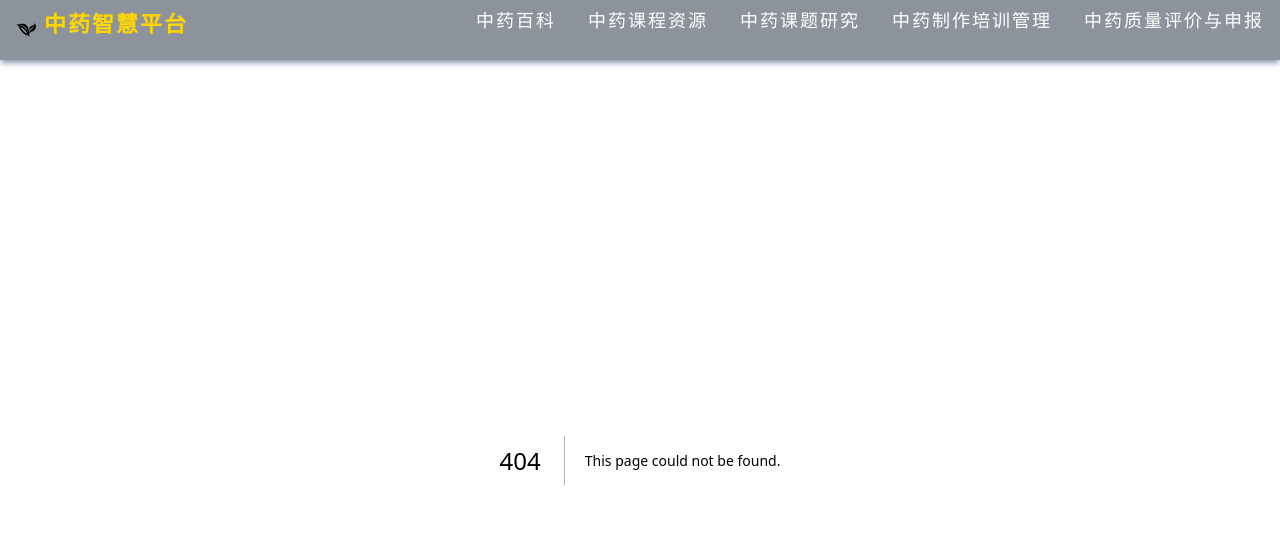
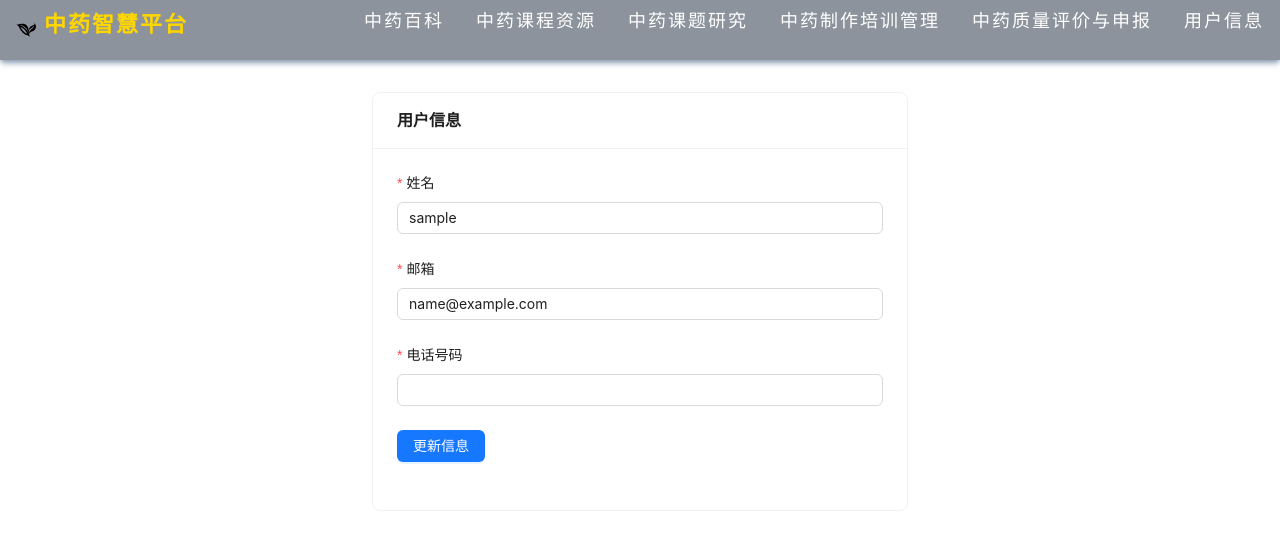
Before and after one commit to software-engineer-group-oasis/chinese-medicine, a Next.js app: page /main/user in a window 1280 px wide. Before the commit this address had no page. Shown: the top 550 px of the page. Built offline with nearby package versions, Linux system fonts and the light colour scheme; sample sign-in values are in the browser's storage.

Commit message:
添加用户信息页面

```diff
--- a/src/app/layout.tsx
+++ b/src/app/layout.tsx
@@ -1,18 +1,25 @@
-import type { Metadata } from "next";
+"use client"
+//import type { Metadata } from "next";
 import "./globals.css";
-import React from "react";
+import React, {useEffect} from "react";
 import Navbar, { NAVBAR_HEIGHT } from "@/components/Navbar";
+import UseAuthStore from "@/store/useAuthStore";
 
-export const metadata: Metadata = {
-  title: "Create Next App",
-  description: "Generated by create next app",
-};
+// export const metadata: Metadata = {
+//   title: "Create Next App",
+//   description: "Generated by create next app",
+// };
 
 export default function RootLayout({
   children,
 }: Readonly<{
   children: React.ReactNode;
 }>) {
+  // @ts-ignore
+  const {initializeAuth} = UseAuthStore();
+  useEffect(() => {
+    initializeAuth();
+  }, []);
   return (
     <html lang="en">
       <body>
--- a/src/app/login/page.tsx
+++ b/src/app/login/page.tsx
@@ -4,12 +4,21 @@ import Login from '@/components/Login';
 import useAuthStore from "@/store/useAuthStore";
 import {toast, Toaster} from "react-hot-toast";
 import {useRouter} from "next/navigation";
+import {useEffect} from "react";
 
 export default function LoginPage() {
     const router = useRouter()
     //@ts-ignore
-    const { login } = useAuthStore();
+    const { login, isLoggedIn, initializeAuth } = useAuthStore();
+    useEffect(() => {
+        initializeAuth();
+        if (isLoggedIn) {
+            router.push("/main");
+        }
+    },[])
+
     const handleSuccess = (user:object, token: string) => {
+        console.log("user:", user, "token:", token);
         login(user, token)
         toast.success('登录成功');
         router.push("/main");
--- a/src/app/main/layout.tsx
+++ b/src/app/main/layout.tsx
@@ -1,9 +1,15 @@
 "use client"
-import React from "react";
+import React, {useEffect} from "react";
 import {useProtectedRoute} from "@/hooks/useProtectedRoute";
+import UseAuthStore from "@/store/useAuthStore";
 
 export default function RootLayout({children}: Readonly<{children: React.ReactNode}>) {
     useProtectedRoute();
+    // @ts-ignore
+    const {initializeAuth} = UseAuthStore();
+    useEffect(() => {
+        initializeAuth();
+    }, []);
     return (
         <>{children}</>
     );
--- a/src/app/main/page.tsx
+++ b/src/app/main/page.tsx
@@ -175,7 +175,7 @@ function chongQingMap() {
     const router = useRouter();
     function handleClick(params:never) {
         const encodedName = encodeURIComponent(params.name);
-        router.push(`/secondary_district?name=${encodedName}&value=${params.value || 0}`)
+        router.push(`/main/secondary_district?name=${encodedName}&value=${params.value || 0}`)
     }
 
     return (
--- a/src/app/main/secondary_district/page.tsx
+++ b/src/app/main/secondary_district/page.tsx
@@ -22,7 +22,7 @@ const columns:TableProps<Location>['columns'] = [
     title: '药材编号',
     dataIndex: 'herbId',
     key: 'herbId',
-    render: (text, record) => <Link href={`/secondary_district/detail?herbId=${text}&herbName=${record.herbName}`}>{text}</Link>
+    render: (text, record) => <Link href={`/main/secondary_district/detail?herbId=${text}&herbName=${record.herbName}`}>{text}</Link>
   },
   {
     title: '数量',
--- /dev/null
+++ b/src/app/main/user/page.tsx
@@ -0,0 +1,26 @@
+"use client"
+import UserCard from "@/components/UserCard";
+import useAuthStore from "@/store/useAuthStore";
+import {useEffect, useState} from "react";
+
+
+export default function UserPage() {
+    // @ts-ignore
+    const {user, initializeAuth} =  useAuthStore()
+    const [isLoading, setIsLoading] = useState(true);
+    useEffect(() => {
+        if (!user) {
+            initializeAuth();
+        }
+        setIsLoading(false);
+    }, [user, initializeAuth]);
+
+    if (isLoading) {
+        return <div>加载中......</div>
+    }
+    return (
+        <>
+        {<UserCard user={user}/>}
+        </>
+    );
+}
--- a/src/components/Login.tsx
+++ b/src/components/Login.tsx
@@ -61,6 +61,7 @@ const Login = ({ onLoginSuccess, onLoginError }: LoginProps) => {
                     .then(data => {
                         if (data.code === 0) {
                             console.log('data', data)
+                            console.log("user in Login", data.user);
                             onLoginSuccess?.(data.user, data.token);
                         } else {
                             throw new Error(data.message || '登录失败');
--- a/src/components/Navbar.tsx
+++ b/src/components/Navbar.tsx
@@ -1,9 +1,11 @@
 import Link from 'next/link';
 import React from 'react';
+import useAuthStore from "@/store/useAuthStore";
 
 const NAVBAR_HEIGHT = 60;
 
 const Navbar: React.FC = () => {
+    const {user} = useAuthStore();
     return (
         <nav style={{
             //width: '100%',
@@ -32,6 +34,7 @@ const Navbar: React.FC = () => {
                 <Link href="/main/research" style={{color: '#fff', textDecoration: 'none', transition: 'color 0.2s', fontWeight: 500}}>中药课题研究</Link>
                 <Link href="/main/training" style={{color: '#fff', textDecoration: 'none', transition: 'color 0.2s', fontWeight: 500}}>中药制作培训管理</Link>
                 <Link href="/main/evaluation" style={{color: '#fff', textDecoration: 'none', transition: 'color 0.2s', fontWeight: 500}}>中药质量评价与申报</Link>
+                <Link href={'/main/user'} >用户信息</Link>
             </div>
         </nav>
     );
--- /dev/null
+++ b/src/components/UserCard.tsx
@@ -0,0 +1,61 @@
+"use client"
+import React, { useState } from 'react';
+import { Card, Form, Input, Button, message } from 'antd';
+
+// 定义用户信息类型
+type UserInfo = {
+    id: number;
+    username: string;
+    email: string;
+    phone: string;
+    avatarUrl: string | null;
+    role: string;
+}
+
+export default function UserCard ({user}: {user: UserInfo}): React.ReactNode {
+    // 初始化用户信息状态
+
+    const [userInfo, setUserInfo] = useState<UserInfo>({
+        id: user.id,
+        username: user.username,
+        email: user.email,
+        phone: user.phone,
+        avatarUrl: user.avatarUrl,
+        role: user.role
+    });
+
+    // 处理表单提交
+    const handleUpdate = (values: UserInfo) => {
+        // 这里可以添加调用API更新用户信息的逻辑
+        console.log('更新的用户信息:', values);
+        message.success('信息更新成功');
+        // 更新本地状态以反映更改
+        setUserInfo(values);
+    };
+
+    return (
+        <div style={{ maxWidth: 600, margin: 'auto', padding: '2rem' }}>
+            <Card title="用户信息" variant={'outlined'}>
+                <Form layout="vertical" initialValues={userInfo} onFinish={handleUpdate}>
+                    <Form.Item label="姓名" name="username" rules={[{ required: true, message: '请输入您的姓名!' }]}>
+                        <Input />
+                    </Form.Item>
+
+                    <Form.Item label="邮箱" name="email" rules={[{ required: true, type: 'email', message: '请输入有效的邮箱地址!' }]}>
+                        <Input />
+                    </Form.Item>
+
+                    <Form.Item label="电话号码" name="phone" rules={[{ required: true, message: '请输入您的电话号码!' }]}>
+                        <Input />
+                    </Form.Item>
+
+                    <Form.Item>
+                        <Button type="primary" htmlType="submit">
+                            更新信息
+                        </Button>
+                    </Form.Item>
+                </Form>
+            </Card>
+        </div>
+    );
+};
--- a/src/hooks/useProtectedRoute.ts
+++ b/src/hooks/useProtectedRoute.ts
@@ -1,5 +1,6 @@
 import {useRouter} from "next/navigation";
 import {useEffect} from "react";
+import useAuthStore from "@/store/useAuthStore";
 
 export const useProtectedRoute = async () => {
     // eslint-disable-next-line react-hooks/rules-of-hooks
--- a/src/store/useAuthStore.ts
+++ b/src/store/useAuthStore.ts
@@ -9,7 +9,7 @@ const useAuthStore = create((set) => (
         //@ts-ignore
         login: (user, token) => {
             set({user, token, isLoggedIn: true})
-
+            console.log('user:', user);
             localStorage.setItem('user', JSON.stringify(user));
             localStorage.setItem('token', token);
         },
```
